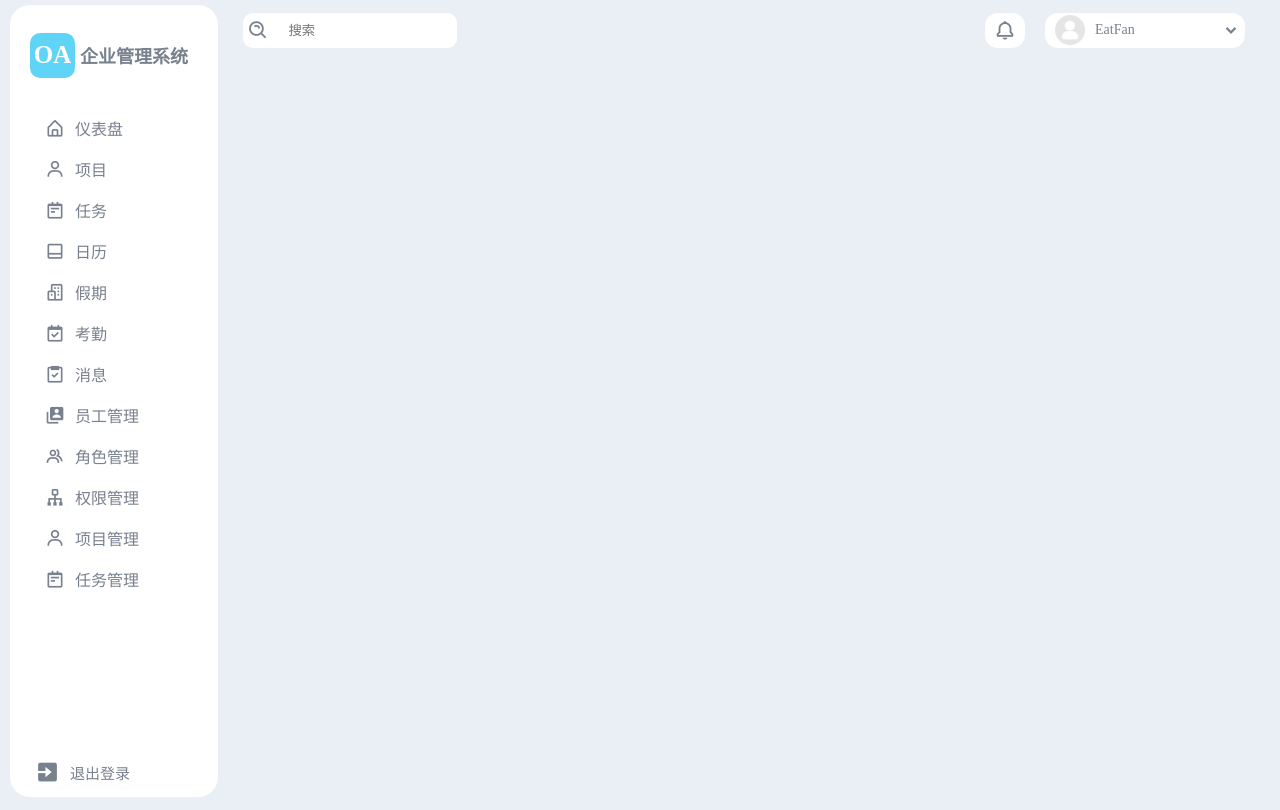
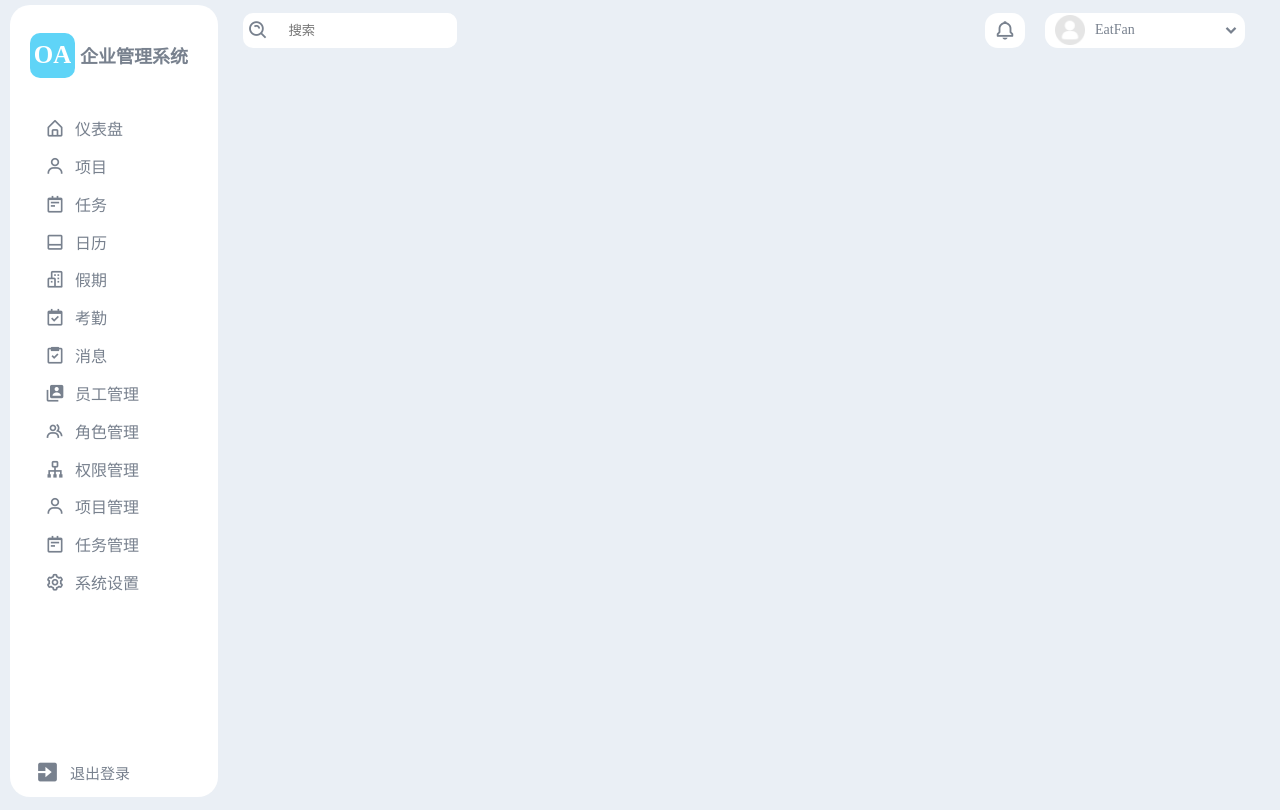
Before and after one commit to EatFans/Business-Management-System, a Vue app in the folder bms-vue/: page / in a window 1280 px wide. Built offline with nearby package versions, Linux system fonts and the light colour scheme; sample sign-in values are in the browser's storage.

Commit message:
更新：修改前端sidebar

```diff
--- a/bms-vue/src/views/Index.vue
+++ b/bms-vue/src/views/Index.vue
@@ -82,6 +82,11 @@ export default {
           icon: 'bx bx-notepad',
           text: '任务管理',
           link: '/TManager'
+        },
+        {
+          icon: 'bx bx-cog',
+          text: '系统设置',
+          link: '/settings'
         }
       ]
     }
```
